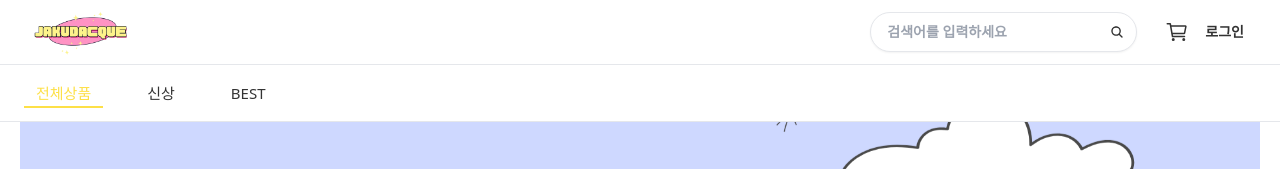
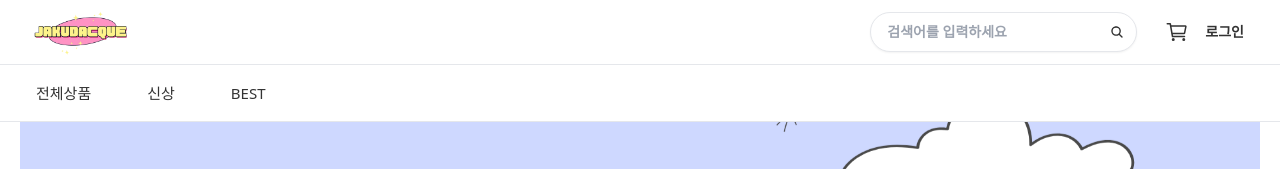
Before and after one commit to FRONTENDBOOTCAMP-11th/Jakudacque, a React (Vite) app: page / in a window 1280 px wide. Shown: the top 169 px of the page. Built offline with nearby package versions, Linux system fonts and the light colour scheme; no server answers; a web font is replaced by a local one.

Commit message:
✨ 메인 페이지로 돌아갈 때는 카테고리 선택 상태를 초기화

```diff
--- a/src/components/layout/Category.jsx
+++ b/src/components/layout/Category.jsx
@@ -10,8 +10,7 @@ const Category = () => {
  const axios = useAxiosInstance();
 
  // URL에서 현재 카테고리 코드 추출
-  const currentCategory =
-    new URLSearchParams(location.search).get("category") || "ALL";
+ const currentCategory = new URLSearchParams(location.search).get("category") || "ALL";
 
  // 초기 활성 아이템 설정
  const [activeItem, setActiveItem] = useState(
@@ -44,6 +43,30 @@ const Category = () => {
      fetchCodes();
    }
  }, [axios, setCodes, codes]);
+
+ // location 변화를 감지하여 activeItem 업데이트
+ useEffect(() => {
+  // 홈페이지인 경우
+  if (location.pathname === '/') {
+    setActiveItem("");
+    return;
+  }
+
+  // 카테고리 페이지인 경우
+  if (currentCategory === 'ALL') {
+    setActiveItem("전체상품");
+  } else if (currentCategory === 'NEW') {
+    setActiveItem("신상");
+  } else if (currentCategory === 'BEST') {
+    setActiveItem("BEST");
+  } else {
+    // 일반 카테고리의 경우
+    const categoryItem = codes?.find(cat => cat.code === currentCategory);
+    if (categoryItem) {
+      setActiveItem(categoryItem.value);
+    }
+  }
+}, [location, currentCategory, codes]);
 
  // 전체 메뉴 아이템 준비
  const menuItems = [
```
Lines whose indentation alone changed are shown as unchanged.
